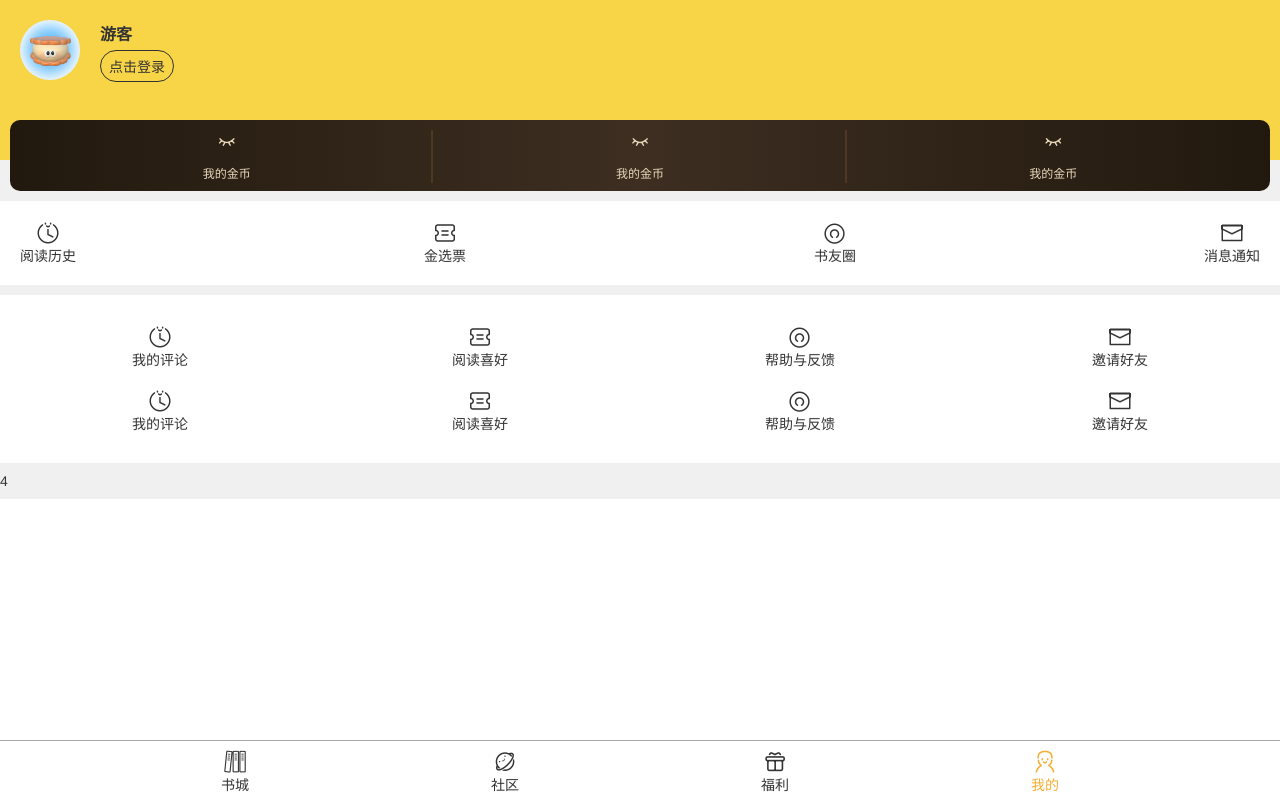
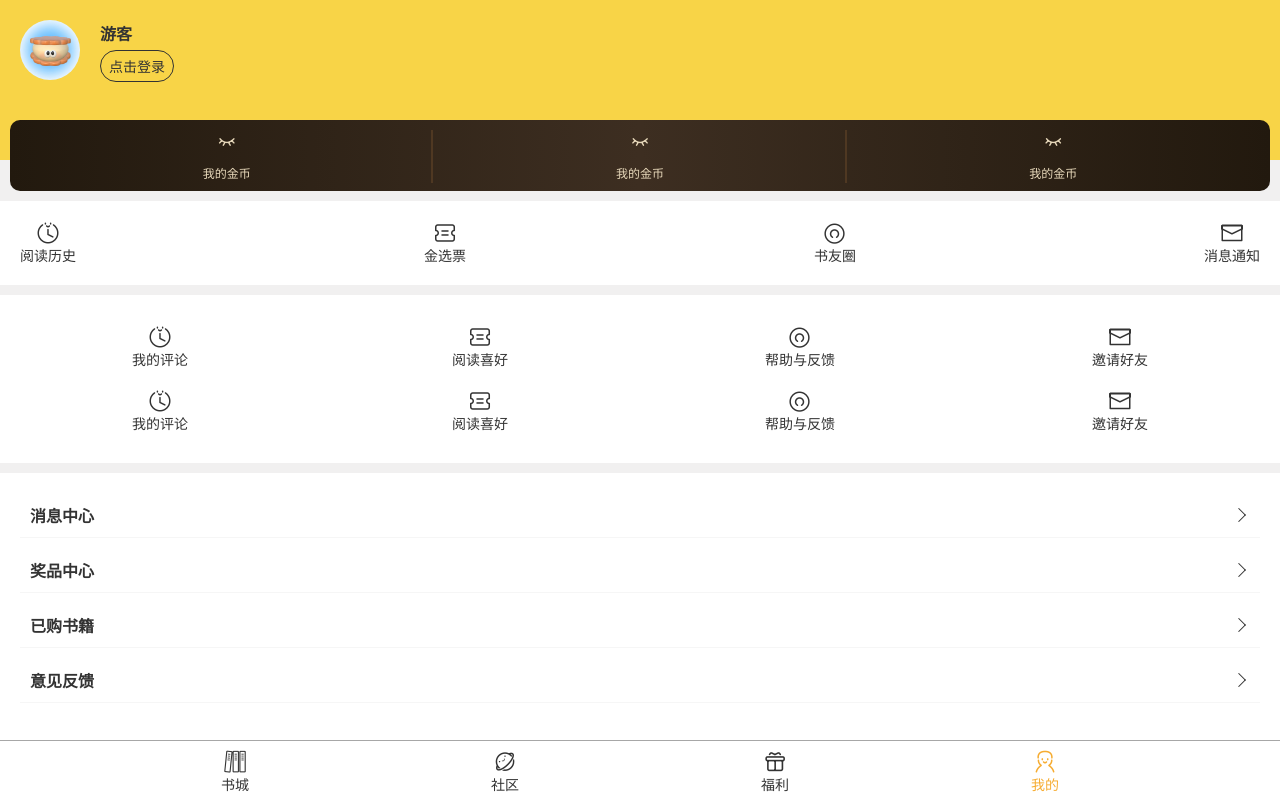
Before and after one commit to JacksonYaooo/vue3-project-readApp, a Vue app: page /#/my in a window 1280 px wide. Built offline with nearby package versions, Linux system fonts and the light colour scheme.

Commit message:
feat: 我的页面布局结构完成

```diff
--- a/src/assets/css/index.css
+++ b/src/assets/css/index.css
@@ -471,3 +471,21 @@
 .my-body-item3 ul li{
   padding: 10px;
 }
+.my-body-item4{
+  background-color: #fff;
+}
+.my-body-item4 ul{
+  padding: 10px;
+}
+.my-body-item4 li{
+  display: flex;
+  align-items: center;
+  justify-content: space-between;
+  border-bottom: 1px solid #f6f6f6;
+  padding: 10px;
+  margin: 10px;
+}
+.my-body-item4 li p{
+  font-size: 16px;
+  font-weight: 600;
+}
--- a/src/views/my/index.vue
+++ b/src/views/my/index.vue
@@ -44,7 +44,14 @@
           </li>
         </ul>
       </div>
-      <div class="my-body-item4">4</div>
+      <div class="my-body-item4">
+        <ul>
+          <li v-for="(v, i) in myitem4" :key="i">
+            <p>{{ v }}</p>
+            <i class="iconfont icon-you"></i>
+          </li>
+        </ul>
+      </div>
     </div>
   </div>
 </template>
@@ -67,6 +74,9 @@ let myitem3 = ref([
   { title: '帮助与反馈', icon: 'icon-quanquanmendianb' },
   { title: '邀请好友', icon: 'icon-xiaoxitongzhi' },
 ])
+let myitem4 = ref([
+  '消息中心', '奖品中心', '已购书籍', '意见反馈'
+])
 </script>
 
 <style lang='scss' scoped></style>
```
